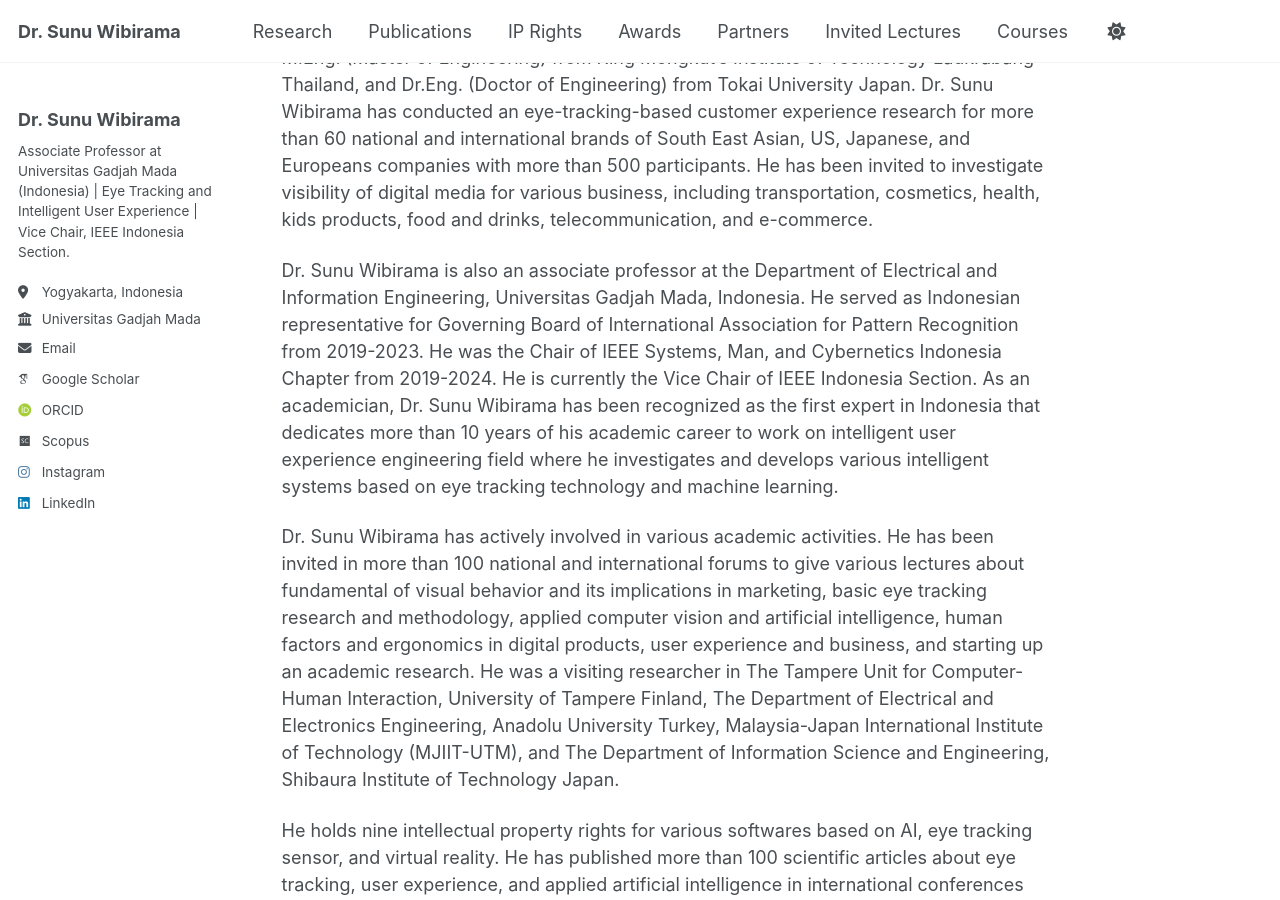
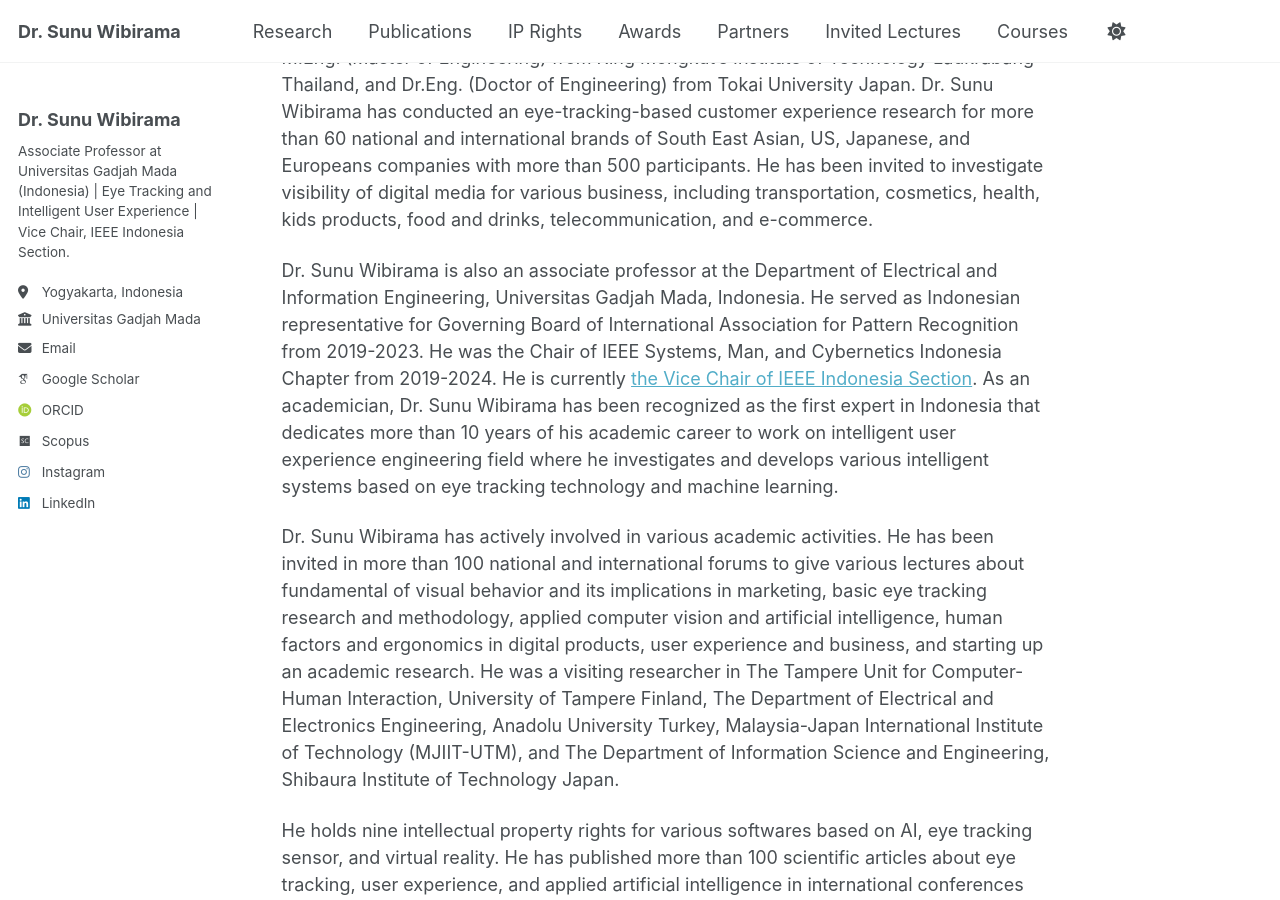
Before and after one commit to wibirama/wibirama.github.io, a Jekyll site: the page built from _pages/about.md, in a window 1280 px wide and 900 px high, scrolled down 545 px. Built offline with Jekyll 4.4.1, drawn with Linux system fonts in a browser that asks for light colours; some web fonts are replaced; a script that is not in the unit is left out; part of the change alters nothing that is shown.

```diff
--- a/_pages/about.md
+++ b/_pages/about.md
@@ -17,7 +17,7 @@ Email: sunu{at}ugm.ac.id , [LinkedIn](https://www.linkedin.com/in/sunuwibirama)
 
 Dr. Sunu Wibirama is a renowned academician and practitioners of eye tracking, user experience of digital products, and applied artificial intelligence in South East Asia. He obtained B.Eng. (Bachelor of Engineering) from Universitas Gadjah Mada Indonesia, M.Eng. (Master of Engineering) from King Mongkut’s Institute of Technology Ladkrabang Thailand, and Dr.Eng. (Doctor of Engineering) from Tokai University Japan. Dr. Sunu Wibirama has conducted an eye-tracking-based customer experience research for more than 60 national and international brands of South East Asian, US, Japanese, and Europeans companies with more than 500 participants. He has been invited to investigate visibility of digital media for various business, including transportation, cosmetics, health, kids products, food and drinks, telecommunication, and e-commerce.
 
-Dr. Sunu Wibirama is also an associate professor at the Department of Electrical and Information Engineering, Universitas Gadjah Mada, Indonesia. He served as Indonesian representative for Governing Board of International Association for Pattern Recognition from 2019-2023. He was the Chair of IEEE Systems, Man, and Cybernetics Indonesia Chapter from 2019-2024. He is currently the Vice Chair of IEEE Indonesia Section. As an academician, Dr. Sunu Wibirama has been recognized as the first expert in Indonesia that dedicates more than 10 years of his academic career to work on intelligent user experience engineering field where he investigates and develops various intelligent systems based on eye tracking technology and machine learning.
+Dr. Sunu Wibirama is also an associate professor at the Department of Electrical and Information Engineering, Universitas Gadjah Mada, Indonesia. He served as Indonesian representative for Governing Board of International Association for Pattern Recognition from 2019-2023. He was the Chair of IEEE Systems, Man, and Cybernetics Indonesia Chapter from 2019-2024. He is currently [the Vice Chair of IEEE Indonesia Section](https://ieee.id/officers/). As an academician, Dr. Sunu Wibirama has been recognized as the first expert in Indonesia that dedicates more than 10 years of his academic career to work on intelligent user experience engineering field where he investigates and develops various intelligent systems based on eye tracking technology and machine learning.
 
 Dr. Sunu Wibirama has actively involved in various academic activities. He has been invited in more than 100 national and international forums to give various lectures about fundamental of visual behavior and its implications in marketing, basic eye tracking research and methodology, applied computer vision and artificial intelligence, human factors and ergonomics in digital products, user experience and business, and starting up an academic research. He was a visiting researcher in The Tampere Unit for Computer-Human Interaction, University of Tampere Finland, The Department of Electrical and Electronics Engineering, Anadolu University Turkey, Malaysia-Japan International Institute of Technology (MJIIT-UTM), and The Department of Information Science and Engineering, Shibaura Institute of Technology Japan.
 
```
